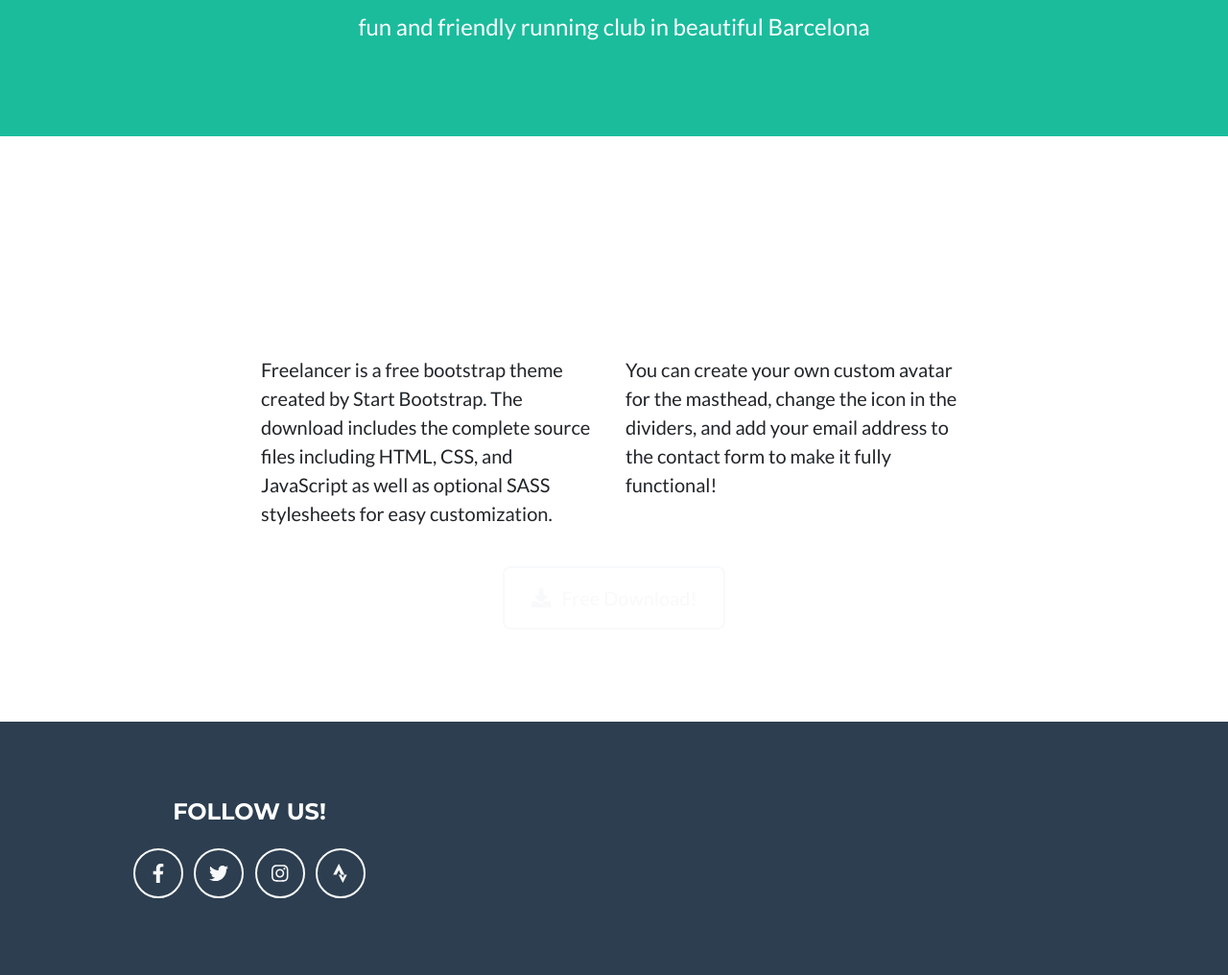
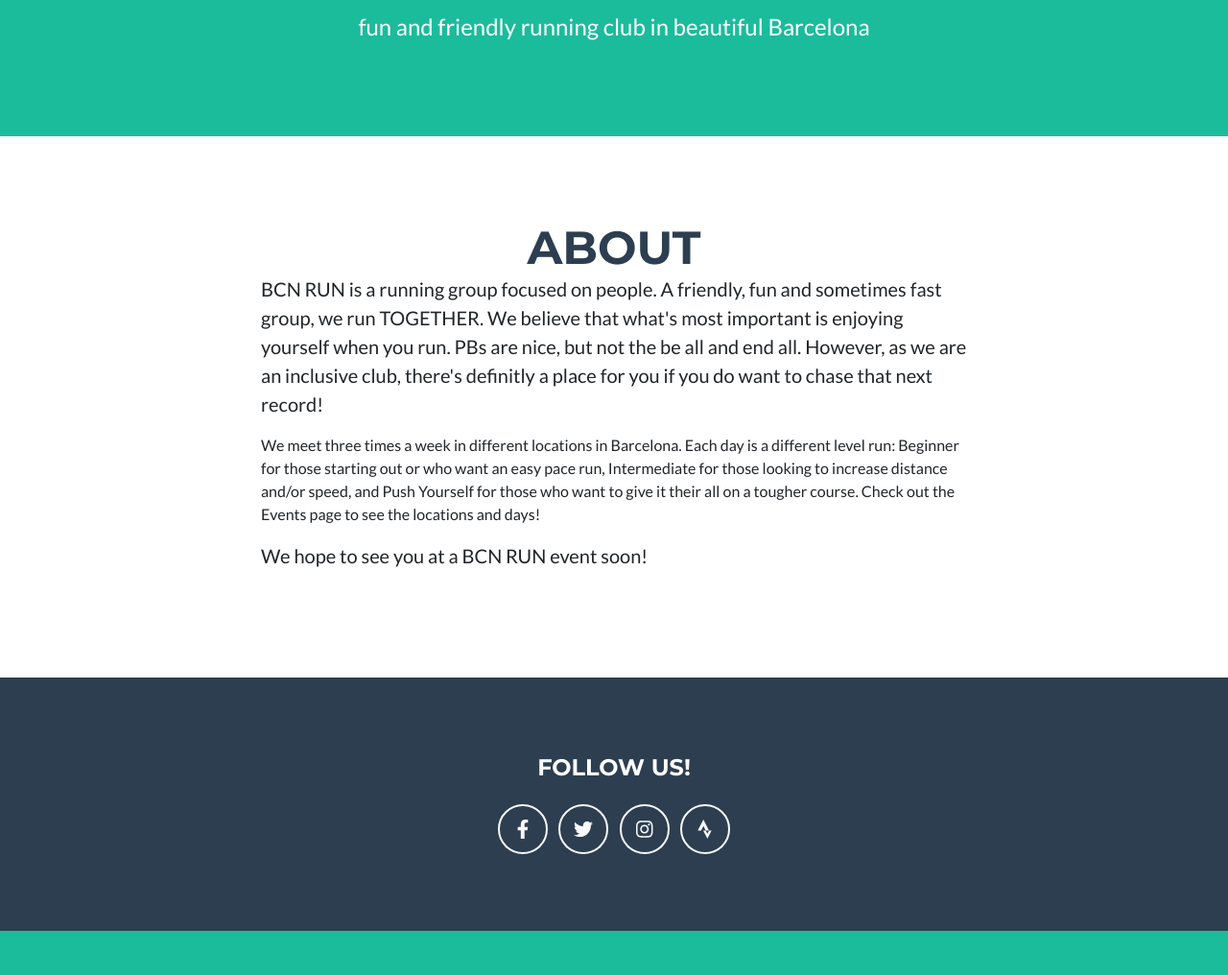
Before and after one commit to EllieThurlwell/project-four, a Django app: page / in a window 1280 px wide. Shown: the part 641-1657 px from the top of the page at 96% size. After the commit the page ends 1611 px from the top, so only its background shows below. Run offline with Django 3.2, Linux system fonts and the light colour scheme; some libraries are stand-ins or nearby versions.

Commit message:
Update content of index.html and fix events link

```diff
--- a/templates/base.html
+++ b/templates/base.html
@@ -21,14 +21,14 @@
     <!-- navigation -->
     <nav class="navbar navbar-expand-lg bg-secondary text-uppercase fixed-top" id="mainNav">
         <div class="container">
-            <a class="navbar-brand" href="#page-top">BCN RUN</a>
+            <a class="navbar-brand" href="{% url 'home' %}">BCN RUN</a>
             <button class="navbar-toggler text-uppercase font-weight-bold bg-primary text-white rounded" type="button" data-bs-toggle="collapse" data-bs-target="#navbarResponsive" aria-controls="navbarResponsive" aria-expanded="false" aria-label="Toggle navigation">
                 Menu
                 <i class="fas fa-bars"></i>
             </button>
             <div class="collapse navbar-collapse" id="navbarResponsive">
                 <ul class="navbar-nav ms-auto">
-                    <li class="nav-item mx-0 mx-lg-1"><a class="nav-link py-3 px-0 px-lg-3 rounded" href="#">Events</a></li>
+                    <li class="nav-item mx-0 mx-lg-1"><a class="nav-link py-3 px-0 px-lg-3 rounded" href="{% url 'events' %}">Events</a></li>
                     <li class="nav-item mx-0 mx-lg-1"><a class="nav-link py-3 px-0 px-lg-3 rounded" href="#">Join Us</a></li>
                     <li class="nav-item mx-0 mx-lg-1"><a class="nav-link py-3 px-0 px-lg-3 rounded" href="#">Contact</a></li>
                     {% if user.is_authenticated %}
@@ -43,7 +43,7 @@
     <header class="masthead bg-primary text-white text-center">
         <div class="container d-flex align-items-center flex-column">
             <!-- Masthead Avatar Image-->
-            <img class="masthead-avatar mb-5" src="assets/img/avataaars.svg" alt="..." />
+            <img class="masthead-avatar mb-5" src="assets/img/avataaars.svg" alt="bcn run header" />
             <h1 class="masthead-heading text-uppercase mb-0">BCN RUN</h1>
             <div class="divider-custom divider-light">
                 <div class="divider-custom-line"></div>
@@ -65,7 +65,7 @@
     <!-- footer socials -->
     <footer class="footer text-center">
         <div class="container">
-            <div class="row">
+            <div class="row justify-content-center">
                 <div class="col-lg-4 mb-5 mb-lg-0">
                     <h4 class="text-uppercase mb-4">Follow Us!</h4>
                     <a class="btn btn-outline-light btn-social mx-1" href="http://facebook.com" target="_blank" rel="noopener" aria-label="Find us on Facebook (opens in a new tab)"><i class="fab fa-fw fa-facebook-f"></i></a>
--- a/templates/events.html
+++ b/templates/events.html
@@ -18,12 +18,15 @@
                     {% endif %}
                     <div class="card-body">
                         <h5 class="card-title">{{ event.name }}</h5>
-                        <p class="card-text">Join us on {{ event.day }} for a run at {{ event.location }}.<p>Level: {{ event.level }} </p></p>
+                        <p class="card-text">Join us on {{ event.day }} for a run at {{ event.location }}.<p>This is a {{ event.level }} level run.</p></p>
                     </div>
                 </div>
             </div>
         {% endfor %}
     </div>
+    <div class="row justify-content-center">
+        <a class=" col-sm-2 btn btn-primary " href="#">Book now!</a>
+    </div>
 </div>
 
 {% endblock %}
--- a/templates/index.html
+++ b/templates/index.html
@@ -3,25 +3,21 @@
 {% block content %}
 
 <div class="container">
-    <!-- About Section Heading-->
-    <h2 class="page-section-heading text-center text-uppercase text-white">About</h2>
-    <!-- Icon Divider-->
-    <div class="divider-custom divider-light">
-        <div class="divider-custom-line"></div>
-        <div class="divider-custom-icon"><i class="fas fa-star"></i></div>
-        <div class="divider-custom-line"></div>
-    </div>
-    <!-- About Section Content-->
-    <div class="row">
-        <div class="col-lg-4 ms-auto"><p class="lead">Freelancer is a free bootstrap theme created by Start Bootstrap. The download includes the complete source files including HTML, CSS, and JavaScript as well as optional SASS stylesheets for easy customization.</p></div>
-        <div class="col-lg-4 me-auto"><p class="lead">You can create your own custom avatar for the masthead, change the icon in the dividers, and add your email address to the contact form to make it fully functional!</p></div>
-    </div>
-    <!-- About Section Button-->
-    <div class="text-center mt-4">
-        <a class="btn btn-xl btn-outline-light" href="https://startbootstrap.com/theme/freelancer/">
-            <i class="fas fa-download me-2"></i>
-            Free Download!
-        </a>
+    <h2 class="page-section-heading text-center text-uppercase text-secondary">
+        About
+    </h2>
+    <div class="row justify-content-center">
+        <div class="col-lg-8">
+            <p class="lead">
+                BCN RUN is a running group focused on people. A friendly, fun and sometimes fast group, we run TOGETHER. We believe that what's most important is enjoying yourself when you run. PBs are nice, but not the be all and end all. However, as we are an inclusive club, there's definitly a place for you if you do want to chase that next record!
+            </p>
+            <p>
+                We meet three times a week in different locations in Barcelona. Each day is a different level run: Beginner for those starting out or who want an easy pace run, Intermediate for those looking to increase distance and/or speed, and Push Yourself for those who want to give it their all on a tougher course. Check out the Events page to see the locations and days!
+            </p>
+            <p class="lead">
+                We hope to see you at a BCN RUN event soon!
+            </p>
+        </div>
     </div>
 </div>
 
```
